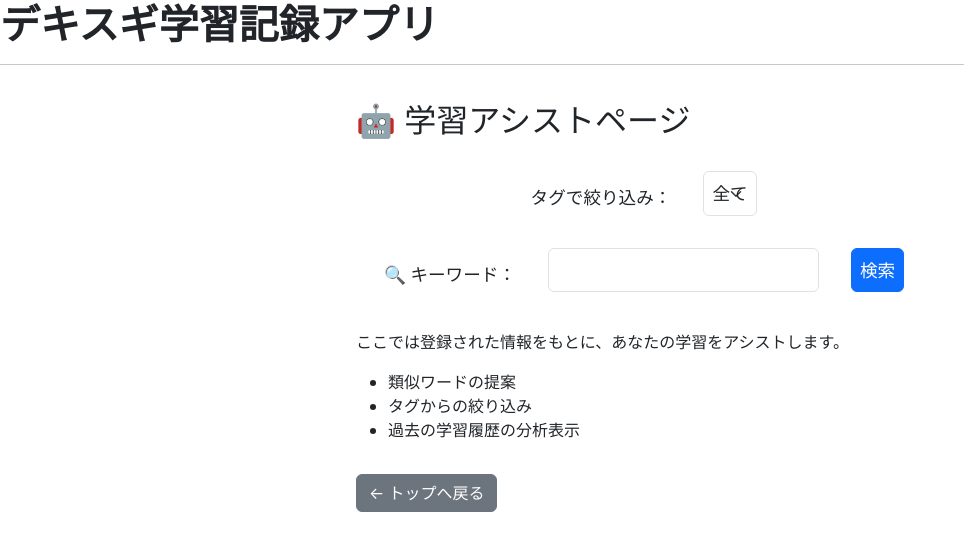
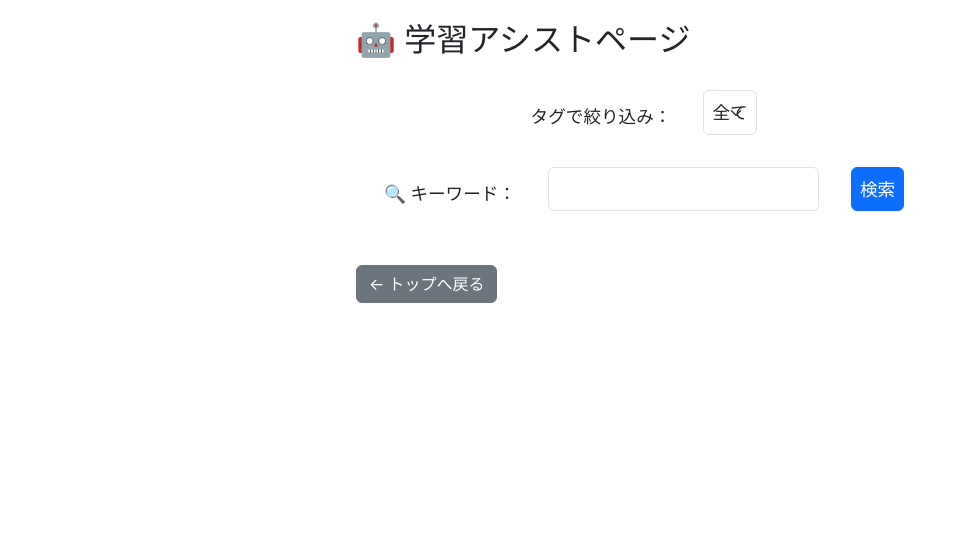
Before and after one commit to beetle-oshiro/study, a Flask app: page /assist in a window 1280 px wide. Shown: the top 551 px of the page, without its empty margins (0-964 px from the left). Run offline with Flask 3, Linux system fonts and the light colour scheme; data that the repository does not hold is empty; some libraries are stand-ins or nearby versions.

```diff
--- a/templates/assist.html
+++ b/templates/assist.html
@@ -74,12 +74,12 @@
     <p>該当する結果はありませんでした。</p>
     {% endif %}
 
-    <p>ここでは登録された情報をもとに、あなたの学習をアシストします。</p>
+    <!-- <p>ここでは登録された情報をもとに、あなたの学習をアシストします。</p>
     <ul>
         <li>類似ワードの提案</li>
         <li>タグからの絞り込み</li>
         <li>過去の学習履歴の分析表示</li>
-    </ul>
+    </ul> -->
 
     <a href="/" class="btn btn-secondary mt-3">← トップへ戻る</a>
 </div>
--- a/templates/base.html
+++ b/templates/base.html
@@ -14,8 +14,8 @@
 </head>
 
 <body>
-    <h1>デキスギ学習記録アプリ</h1>
-    <hr>
+    <!-- <h1>デキスギ学習記録アプリ</h1>
+    <hr> -->
 
     {% block content %}
     <!-- 各ページの中身が入る -->
```
